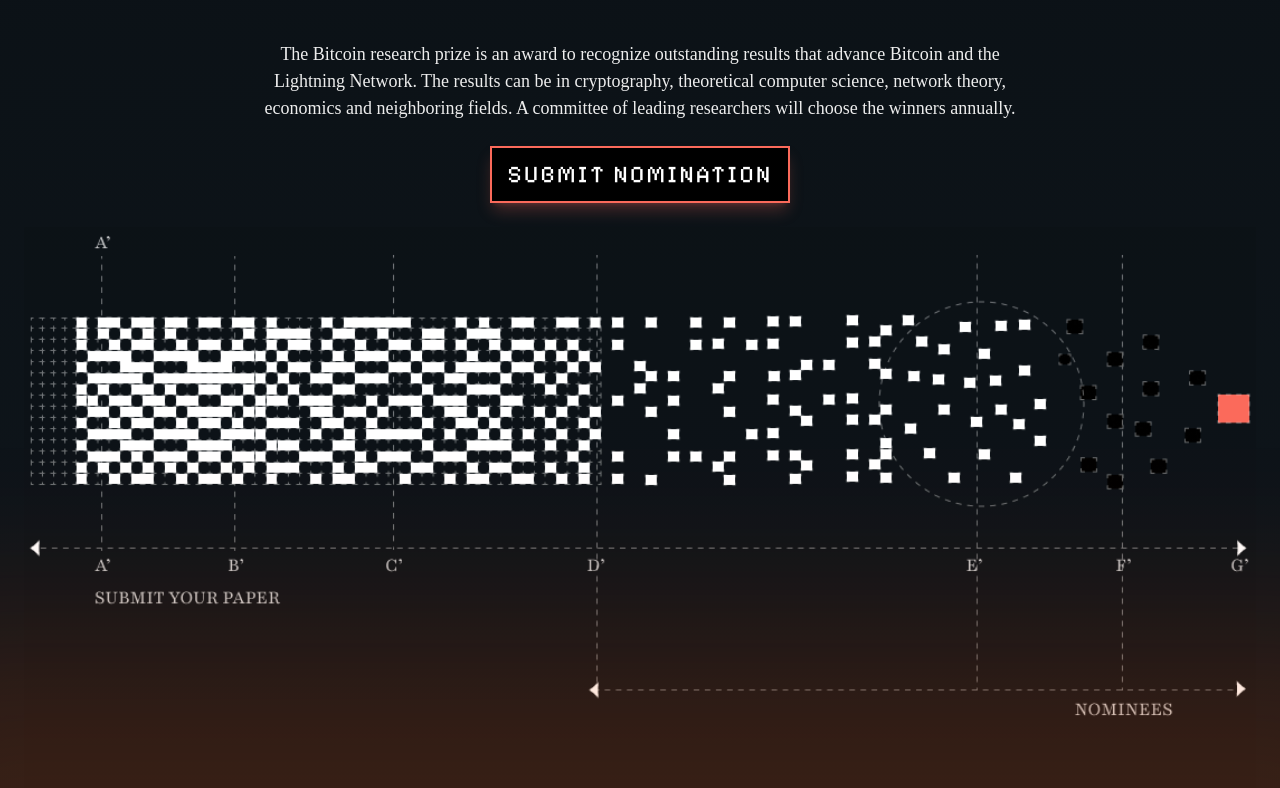
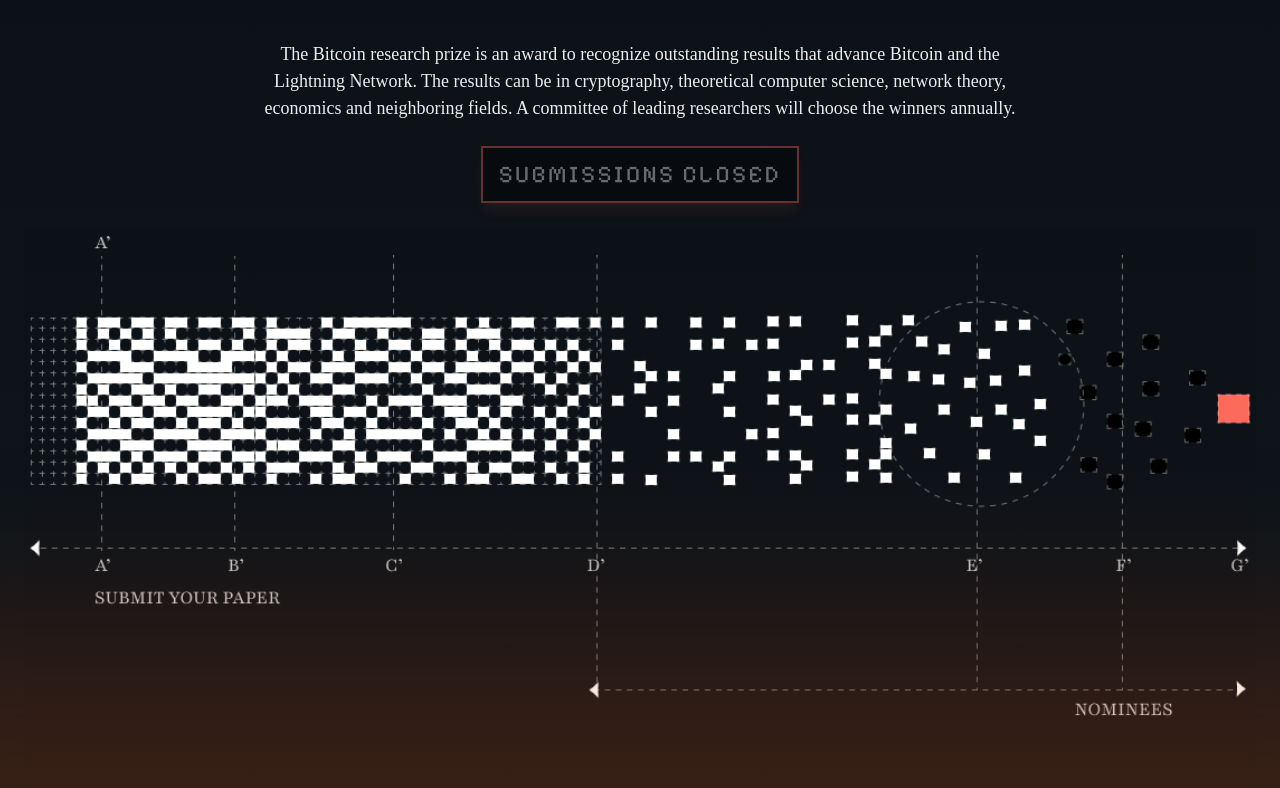
Before and after one commit to chaincodelabs/brd-website, a Next.js app: page / in a window 1280 px wide. Shown: the part 3241-4029 px from the top of the page. Built offline with nearby package versions, Linux system fonts and the light colour scheme.

Commit message:
button disabled for prizes

```diff
--- a/components/Button.tsx
+++ b/components/Button.tsx
@@ -3,13 +3,14 @@
   text?: string;
   href?: string;
   onClick?: () => void;
+  disabled?: boolean;
 }
 
-function Button({ className, text = "Continue", href, onClick }: ButtonProps) {
+function Button({ className, text = "Continue", href, onClick, disabled = false }: ButtonProps) {
   const buttonContent = (
-    <div className={`flex items-center gap-[-10px] ${className}`}>
+    <div className={`flex items-center gap-[-10px] ${disabled ? 'opacity-75 cursor-not-allowed' : ''} ${className}`}>
       {/* Text Frame */}
-      <div className="bg-black border-[#fb6a5b] border-2 border-solid box-border content-stretch flex items-center justify-center px-4 py-3 relative shrink-0 shadow-lg shadow-[#fb6a5b]/25">
+      <div className={`bg-black border-[#fb6a5b] border-2 border-solid box-border content-stretch flex items-center justify-center px-4 py-3 relative shrink-0 shadow-lg shadow-[#fb6a5b]/25 ${disabled ? 'opacity-50' : ''}`}>
         <span className="font-medium leading-[normal] relative shrink-0 text-[24px] text-nowrap text-white tracking-[2.4px] uppercase whitespace-pre font-pixelify !no-underline">
           {text}
         </span>
@@ -17,7 +18,7 @@
     </div>
   );
 
-  if (href) {
+  if (href && !disabled) {
     return (
       <a href={href} className="inline-block !no-underline">
         {buttonContent}
@@ -25,7 +26,7 @@
     );
   }
 
-  if (onClick) {
+  if (onClick && !disabled) {
     return (
       <button onClick={onClick} className="inline-block">
         {buttonContent}
--- a/content/prize.mdx
+++ b/content/prize.mdx
@@ -4,4 +4,4 @@
 
 The Bitcoin research prize is an award to recognize outstanding results that advance Bitcoin and the Lightning Network. The results can be in cryptography, theoretical computer science, network theory, economics and neighboring fields. A committee of leading researchers will choose the winners annually.
 
-<Button text="Submit Nomination" href="/#" />
+<Button text="Submissions Closed" disabled href="/#" />
```
